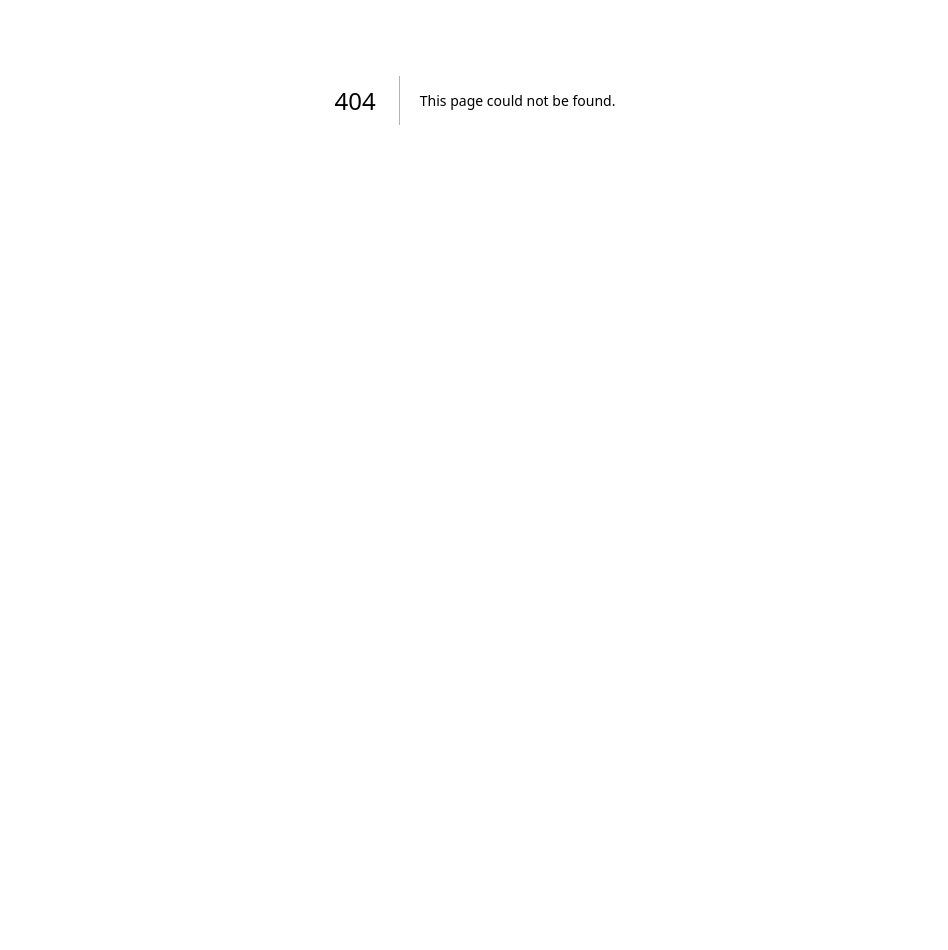
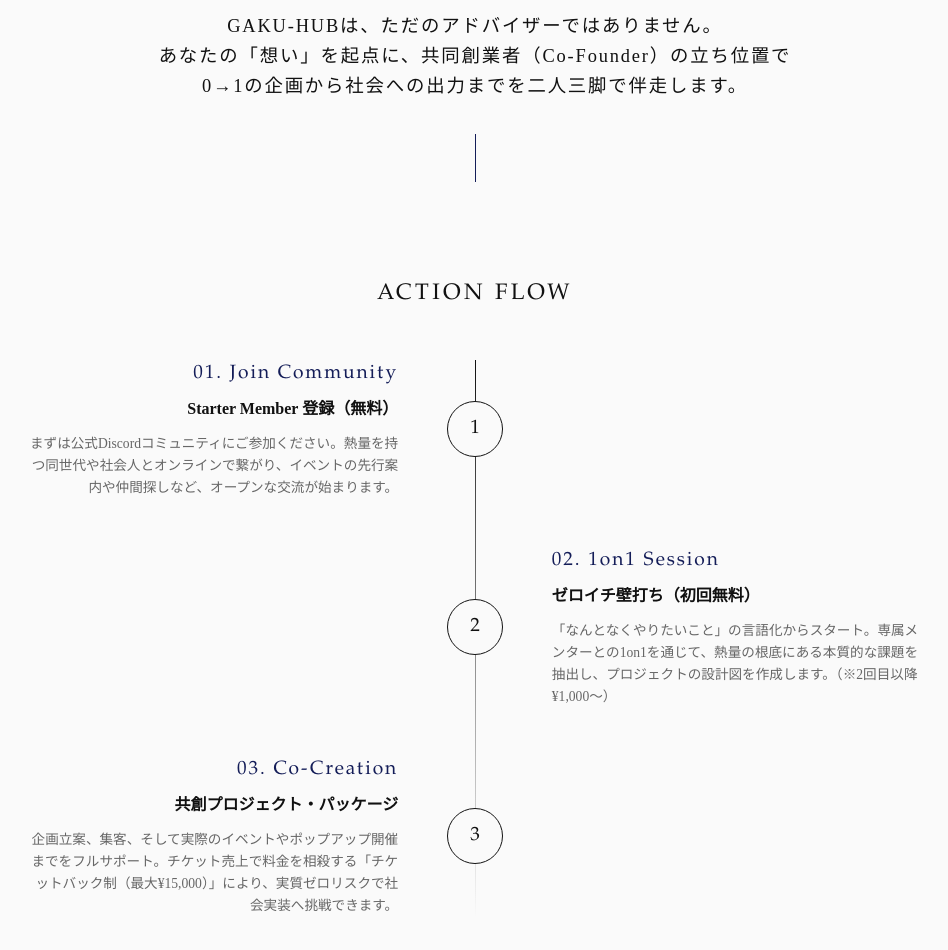
Before and after one commit to sutemailadd888/gaku-hub_HP, a Next.js app: page /program/challenger in a window 1280 px wide. Before the commit this address had no page. Shown: the part 300-1250 px from the top of the page, without its empty margins (165-1113 px from the left). Before the commit the page ends 800 px from the top, so only its background shows below. Built offline with nearby package versions, Linux system fonts and the light colour scheme.

Commit message:
challenger

```diff
--- /dev/null
+++ b/app/program/challenger/page.tsx
@@ -0,0 +1,138 @@
+"use client";
+import Link from 'next/link';
+
+export default function ForChallengers() {
+  return (
+    <div className="min-h-screen bg-[#FAFAFA] pt-32 pb-24 px-[5%] selection:bg-[#141d58] selection:text-white">
+      <div className="max-w-4xl mx-auto">
+
+        {/* =========================================
+            1. ページタイトル
+        ========================================= */}
+        <div className="text-center mb-16 animate-[fadeIn_1s_ease_forwards]">
+          <h1 className="font-['Didot','Garamond',serif] text-[2.5rem] md:text-[3.5rem] tracking-[0.15em] mb-4 text-[#111111] font-light">
+            FOR CHALLENGERS
+          </h1>
+          <p className="font-['Yu_Mincho','游明朝',serif] text-[#888] tracking-[0.2em] text-[0.85rem]">
+            次世代の熱量を、社会実装へ
+          </p>
+        </div>
+
+        {/* =========================================
+            2. 導入コピー
+        ========================================= */}
+        <div className="text-center mb-24 animate-[fadeIn_1s_ease_forwards_0.2s] opacity-0" style={{ animationFillMode: 'forwards' }}>
+          <p className="font-['Yu_Mincho','游明朝',serif] text-[1.05rem] md:text-[1.15rem] tracking-[0.1em] text-[#111111] leading-relaxed mb-8">
+            GAKU-HUBは、ただのアドバイザーではありません。<br className="hidden md:block" />
+            あなたの「想い」を起点に、共同創業者（Co-Founder）の立ち位置で<br className="hidden md:block" />
+            0→1の企画から社会への出力までを二人三脚で伴走します。
+          </p>
+          <div className="w-[1px] h-12 bg-[#141d58] mx-auto"></div>
+        </div>
+
+        {/* =========================================
+            3. プログラム参加への 3 Steps
+        ========================================= */}
+        <div className="mb-24">
+          <h2 className="text-center font-['Didot','Garamond',serif] text-[1.4rem] tracking-[0.15em] text-[#111111] mb-12 uppercase animate-[fadeIn_1s_ease_forwards_0.3s] opacity-0" style={{ animationFillMode: 'forwards' }}>
+            Action Flow
+          </h2>
+
+          <div className="flex flex-col gap-12 relative before:absolute before:inset-0 before:ml-[28px] md:before:ml-[50%] before:-translate-x-px md:before:translate-x-0 before:w-[1px] before:bg-gradient-to-b before:from-[#111111] before:to-transparent">
+
+            {/* Step 1: Starter Member */}
+            <div className="relative flex flex-col md:flex-row items-start md:items-center justify-between group animate-[fadeIn_1s_ease_forwards_0.4s] opacity-0" style={{ animationFillMode: 'forwards' }}>
+              <div className="md:w-[45%] md:text-right pr-8 pl-16 md:pl-0 mb-4 md:mb-0 order-2 md:order-1">
+                <h3 className="font-['Didot','Garamond',serif] text-[1.2rem] text-[#141d58] tracking-[0.1em] mb-2">01. Join Community</h3>
+                <p className="font-['Yu_Mincho','游明朝',serif] text-[1rem] font-bold text-[#111111] mb-3">Starter Member 登録（無料）</p>
+                <p className="font-['Yu_Mincho','游明朝',serif] text-[0.85rem] text-[#666] leading-relaxed">まずは公式Discordコミュニティにご参加ください。熱量を持つ同世代や社会人とオンラインで繋がり、イベントの先行案内や仲間探しなど、オープンな交流が始まります。</p>
+              </div>
+              <div className="absolute left-0 md:left-1/2 md:-translate-x-1/2 w-[56px] h-[56px] bg-[#FAFAFA] border border-[#111111] rounded-full flex items-center justify-center font-['Didot','Garamond',serif] text-[1.2rem] text-[#111111] z-10 transition-colors duration-500 group-hover:bg-[#141d58] group-hover:text-white group-hover:border-[#141d58]">
+                1
+              </div>
+              <div className="md:w-[45%] order-1 md:order-3 hidden md:block"></div>
+            </div>
+
+            {/* Step 2: 1on1 Session */}
+            <div className="relative flex flex-col md:flex-row items-start md:items-center justify-between group animate-[fadeIn_1s_ease_forwards_0.5s] opacity-0" style={{ animationFillMode: 'forwards' }}>
+              <div className="md:w-[45%] order-1 md:order-1 hidden md:block"></div>
+              <div className="absolute left-0 md:left-1/2 md:-translate-x-1/2 w-[56px] h-[56px] bg-[#FAFAFA] border border-[#111111] rounded-full flex items-center justify-center font-['Didot','Garamond',serif] text-[1.2rem] text-[#111111] z-10 transition-colors duration-500 group-hover:bg-[#141d58] group-hover:text-white group-hover:border-[#141d58]">
+                2
+              </div>
+              <div className="md:w-[45%] md:text-left pl-16 md:pl-8 mb-4 md:mb-0 order-2 md:order-3">
+                <h3 className="font-['Didot','Garamond',serif] text-[1.2rem] text-[#141d58] tracking-[0.1em] mb-2">02. 1on1 Session</h3>
+                <p className="font-['Yu_Mincho','游明朝',serif] text-[1rem] font-bold text-[#111111] mb-3">ゼロイチ壁打ち（初回無料）</p>
+                <p className="font-['Yu_Mincho','游明朝',serif] text-[0.85rem] text-[#666] leading-relaxed">「なんとなくやりたいこと」の言語化からスタート。専属メンターとの1on1を通じて、熱量の根底にある本質的な課題を抽出し、プロジェクトの設計図を作成します。（※2回目以降 ¥1,000〜）</p>
+              </div>
+            </div>
+
+            {/* Step 3: Project Package */}
+            <div className="relative flex flex-col md:flex-row items-start md:items-center justify-between group animate-[fadeIn_1s_ease_forwards_0.6s] opacity-0" style={{ animationFillMode: 'forwards' }}>
+              <div className="md:w-[45%] md:text-right pr-8 pl-16 md:pl-0 mb-4 md:mb-0 order-2 md:order-1">
+                <h3 className="font-['Didot','Garamond',serif] text-[1.2rem] text-[#141d58] tracking-[0.1em] mb-2">03. Co-Creation</h3>
+                <p className="font-['Yu_Mincho','游明朝',serif] text-[1rem] font-bold text-[#111111] mb-3">共創プロジェクト・パッケージ</p>
+                <p className="font-['Yu_Mincho','游明朝',serif] text-[0.85rem] text-[#666] leading-relaxed">企画立案、集客、そして実際のイベントやポップアップ開催までをフルサポート。チケット売上で料金を相殺する「チケットバック制（最大¥15,000）」により、実質ゼロリスクで社会実装へ挑戦できます。</p>
+              </div>
+              <div className="absolute left-0 md:left-1/2 md:-translate-x-1/2 w-[56px] h-[56px] bg-[#FAFAFA] border border-[#111111] rounded-full flex items-center justify-center font-['Didot','Garamond',serif] text-[1.2rem] text-[#111111] z-10 transition-colors duration-500 group-hover:bg-[#141d58] group-hover:text-white group-hover:border-[#141d58]">
+                3
+              </div>
+              <div className="md:w-[45%] order-1 md:order-3 hidden md:block"></div>
+            </div>
+
+          </div>
+        </div>
+
+        {/* =========================================
+            4. CTA アクションボタン群
+        ========================================= */}
+        <div className="bg-white border border-[#eee] p-10 md:p-16 text-center animate-[fadeIn_1s_ease_forwards_0.7s] opacity-0" style={{ animationFillMode: 'forwards' }}>
+          <h3 className="font-['Didot','Garamond',serif] text-[1.5rem] tracking-[0.1em] text-[#111111] mb-4">Ready to Start?</h3>
+          <p className="font-['Yu_Mincho','游明朝',serif] text-[0.9rem] text-[#666] mb-12">
+            まずはGAKU-HUBのコミュニティ（無料）へご参加いただくか、<br className="hidden md:block" />
+            ダイレクトに1on1セッションをお申し込みください。
+          </p>
+
+          <div className="flex flex-col md:flex-row justify-center gap-6">
+            {/* Discord参加ボタン（目立つように塗りつぶし） */}
+            <a
+              href="https://discord.com/"
+              target="_blank"
+              rel="noopener noreferrer"
+              className="inline-block bg-[#111111] border border-[#111111] px-[3rem] py-[1rem] text-[0.9rem] tracking-[0.1em] text-white font-['Didot','Garamond',serif] hover:bg-[#141d58] hover:border-[#141d58] transition-all duration-500"
+            >
+              Join Discord Free
+            </a>
+
+            {/* 1on1申し込みボタン（サイト共通のアウトライン） */}
+            <Link
+              href="/contact"
+              className="inline-block border border-[#111111] px-[3rem] py-[1rem] text-[0.9rem] tracking-[0.1em] text-[#111111] font-['Didot','Garamond',serif] hover:bg-[#141d58] hover:border-[#141d58] hover:text-white transition-all duration-500"
+            >
+              Apply for 1on1
+            </Link>
+          </div>
+        </div>
+
+        {/* =========================================
+            5. 戻るボタン
+        ========================================= */}
+        <div className="text-center mt-16 animate-[fadeIn_1s_ease_forwards_0.8s] opacity-0" style={{ animationFillMode: 'forwards' }}>
+          <Link
+            href="/program"
+            className="inline-block border-b border-[#111111] pb-1 text-[0.85rem] tracking-[0.1em] text-[#111111] font-['Didot','Garamond',serif] hover:text-[#141d58] hover:border-[#141d58] transition-colors duration-300"
+          >
+            Back to Program Hub
+          </Link>
+        </div>
+
+      </div>
+
+      <style jsx>{`
+        @keyframes fadeIn {
+          from { opacity: 0; transform: translateY(15px); }
+          to { opacity: 1; transform: translateY(0); }
+        }
+      `}</style>
+    </div>
+  );
+}
```
